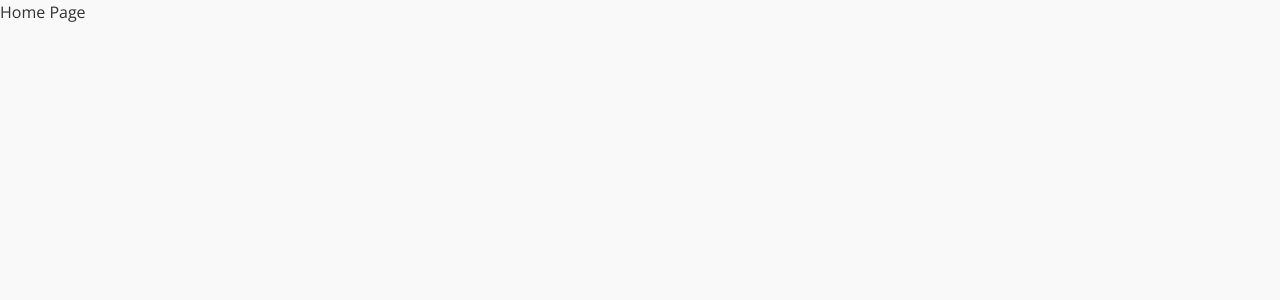
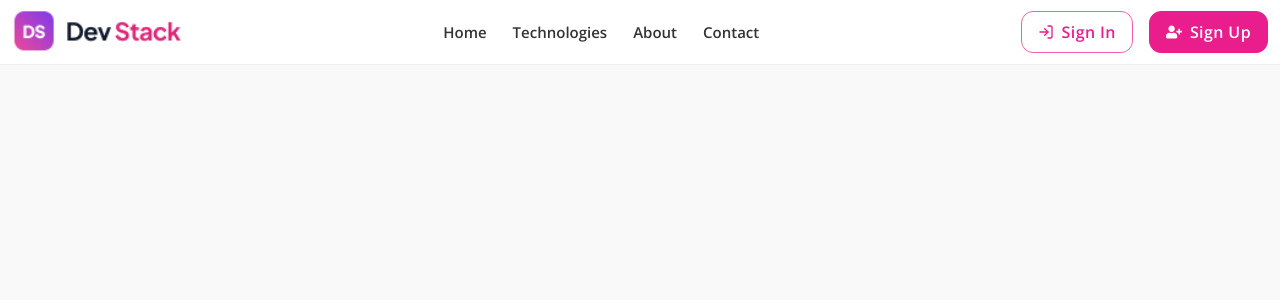
Before and after one commit to emranhossain-ador/devstack, a React (Vite) app: page / in a window 1280 px wide. Shown: the top 300 px of the page. Built offline with nearby package versions, Linux system fonts and the light colour scheme.

Commit message:
Navbar add

```diff
--- a/src/components/layout/Navbar.tsx
+++ b/src/components/layout/Navbar.tsx
@@ -0,0 +1,40 @@
+import { RiMenu2Line } from "react-icons/ri";
+import Logo from "../../assets/images/logo-text.png";
+import { FaUserPlus } from "react-icons/fa";
+import { FiLogIn } from "react-icons/fi";
+
+
+const Navbar = () => {
+    return (
+        <div className="sticky top-0 w-full bg-white border-b border-border">
+            <div className="container mx-auto w-full py-2.5 px-3 flex items-center justify-between">
+
+                <button type="button" className="px-2.5 py-2 border border-gray-500/30 rounded-lg bg-gray-500/10 transition-all hover:scale-105 cursor-pointer inline md:hidden">
+                    <RiMenu2Line size={22} />
+                </button>
+                <img src={Logo} alt="Logo" className="h-auto md:h-11 w-auto" />
+
+                <nav className="md:inline hidden">
+                    <ul className="flex items-center gap-3.5">
+                        <li className="navLink">Home</li>
+                        <li className="navLink">Technologies</li>
+                        <li className="navLink">About</li>
+                        <li className="navLink">Contact</li>
+                    </ul>
+                </nav>
+
+                <div className="flex items-center gap-2 md:gap-4">
+                    <button type="button" className="px-4 py-2 tracking-wide flex items-center gap-2 whitespace-nowrap rounded-xl border border-primary/70 text-primary transition-all hover:bg-primary/10 font-sans font-semibold cursor-pointer">
+                        <FiLogIn className="hidden md:inline" /> Sign In
+                    </button>
+                    <button type="button" className="px-4 py-2 tracking-wide flex items-center gap-2 whitespace-nowrap rounded-xl border border-primary bg-primary text-white transition-all hover:bg-primary/90 font-sans font-semibold cursor-pointer">
+                        <FaUserPlus className="hidden md:inline" /> Sign Up
+                    </button>
+                </div>
+
+            </div>
+        </div>
+    );
+};
+
+export default Navbar;
--- a/src/pages/HomePage.tsx
+++ b/src/pages/HomePage.tsx
@@ -1,8 +1,10 @@
+import Navbar from "../components/layout/Navbar";
 
 const HomePage = () => {
     return (
         <>
-           <h1>Home Page</h1>
+            {/* Navbar   */}
+            <Navbar/>
 
         </>
     );
```
